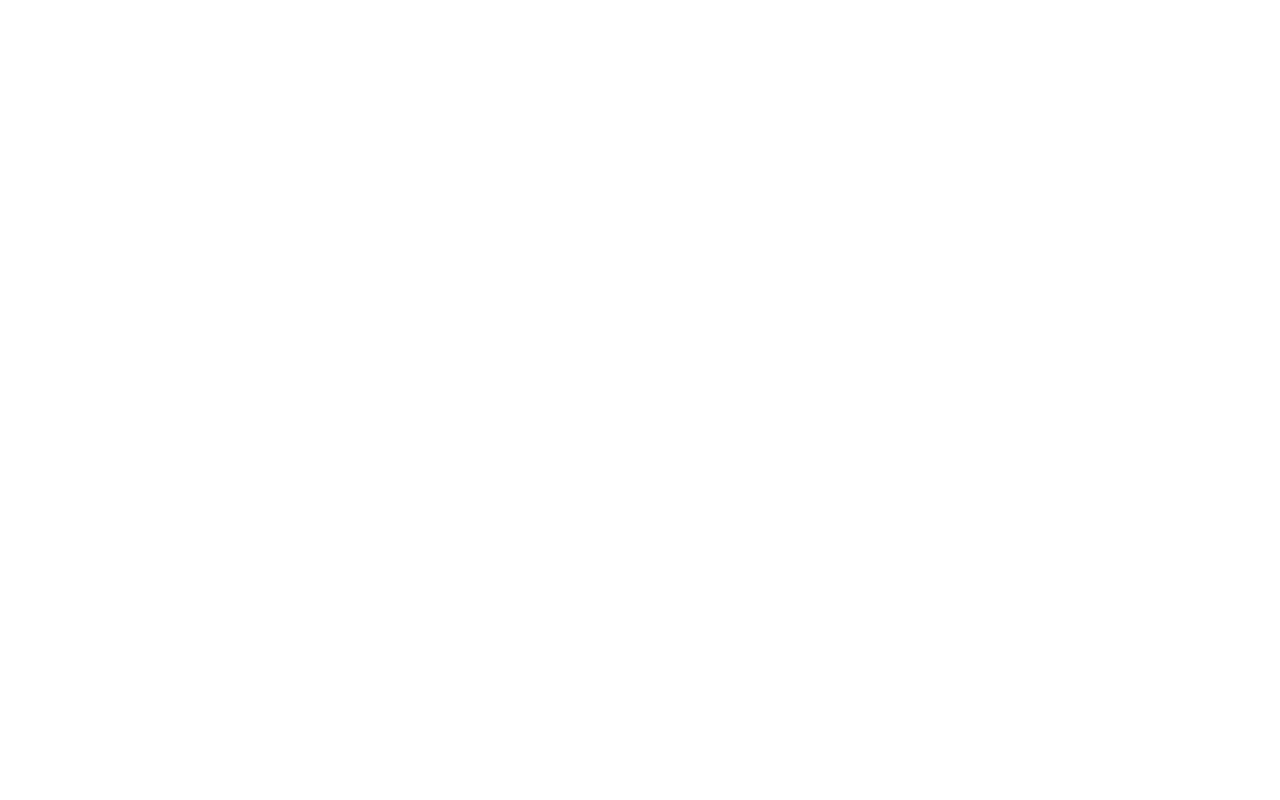
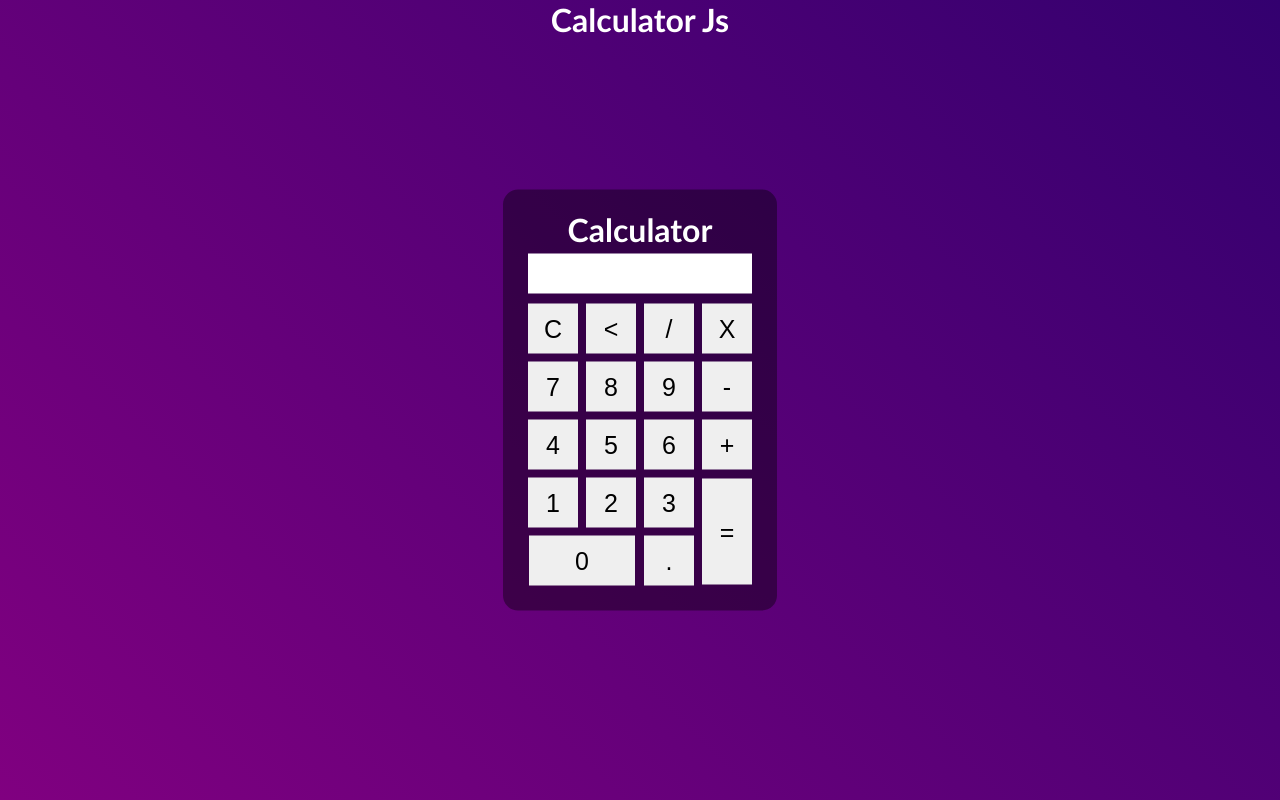
Before and after one commit to pedrohfreitas01/MiniProjectJsPure, a plain HTML site: page Calculator/index.html in a window 1280 px wide. Drawn offline with Linux system fonts and the light colour scheme.

Commit message:
calculatorJS-done

```diff
--- a/Calculator/index.html
+++ b/Calculator/index.html
@@ -4,9 +4,53 @@
     <meta charset="UTF-8">
     <meta http-equiv="X-UA-Compatible" content="IE=edge">
     <meta name="viewport" content="width=device-width, initial-scale=1.0">
-    <title>Calulator</title>
+    <link rel="stylesheet" href="style.css">
+    <title>Calulator JS</title>
 </head>
 <body>
-    <title> aolaao lsadoas l</title>
+    <h1>Calculator Js</h1>
+
+    <main>
+        <div class="calculadora">
+            <h1>Calculator</h1>
+            <p id="result"></p>
+
+            <table class="keys">
+                <tr>
+                    <td><button onclick="clearResult()">C</button></td>
+                    <td><button onclick="clearNumber()"><</button></td>
+                    <td><button onclick="insert(' / ')">/</button></td>
+                    <td><button onclick="insert(' * ')">X</button></td>
+                </tr>
+                <tr>
+                    <td><button onclick="insert('7')">7</button></td>
+                    <td><button onclick="insert('8')">8</button></td>
+                    <td><button onclick="insert('9')">9</button></td>
+                    <td><button onclick="insert(' - ')">-</button></td>
+                </tr>
+                <tr>
+                    <td><button onclick="insert('4')">4</button></td>
+                    <td><button onclick="insert('5')">5</button></td>
+                    <td><button onclick="insert('6')">6</button></td>
+                    <td><button onclick="insert(' + ')">+</button></td>
+                </tr>
+                <tr>
+                    <td><button onclick="insert('1')">1</button></td>
+                    <td><button onclick="insert('2')">2</button></td>
+                    <td><button onclick="insert('3')">3</button></td>
+                    <td rowspan="2"><button onclick="calcu()" style="height: 106px;">=</button></td>
+                </tr>
+                <tr>
+                    <td colspan="2"><button onclick="insert('0')" style="width: 106px">0</button></td>
+                    <td onclick="insert('.')"><button>.</button></td>
+                </tr>
+            </table>
+        </div>
+    </main>
+
+
+
+
+    <script src="main.js"></script>
 </body>
 </html>
--- a/Calculator/main.js
+++ b/Calculator/main.js
@@ -0,0 +1,39 @@
+
+
+
+function insert(number){
+    let numberTaked = document.getElementById('result').innerHTML;
+    document.getElementById('result').innerHTML = numberTaked + number
+
+}
+
+
+
+
+function clearResult(){
+    let result = document.getElementById('result').innerHTML;
+    document.getElementById('result').innerHTML = result.substring()
+}
+
+
+
+function calcu(){
+
+    let result = document.getElementById('result').innerHTML;
+    if(result){
+        document.getElementById('result').innerHTML = eval(result)
+        //eval() para calcular o resultado depois
+        // como aplicação simples , evitar de usar eval() em grande apps !!!
+    }
+    else{
+        document.getElementById('result').innerHTML = '...'
+    }
+
+
+}
+
+
+function clearResult(){
+    document.getElementById('result').innerHTML = " ";
+
+}
--- /dev/null
+++ b/Calculator/style.css
@@ -0,0 +1,49 @@
+*{
+    margin: 0;
+    padding: 0}
+
+
+
+body{
+    background-image: linear-gradient(45deg,#800080, #33006F);
+    height: 100vh;
+    color: white;
+    font-family: 'Gill Sans', 'Gill Sans MT', Calibri, 'Trebuchet MS', sans-serif;
+    text-align: center;
+}
+
+.calculadora{
+    position: absolute;
+    background-color: rgba(0, 0, 0, 0.4);
+    top: 50%;
+    left: 50%;
+    transform: translate(-50%,-50%);
+    border-radius: 15px;
+    padding: 20px;
+}
+
+table tr td button{
+    width: 50px;
+    height: 50px;
+    font-size: 25px;
+    cursor: pointer;
+    border: none;
+    margin: 3px;
+}
+
+table tr td button:hover{
+    background-color: purple;
+}
+
+
+#result{
+    width: 214px;
+    height: 30px;
+    background-color: white;
+    margin: 5px;
+    color: black;
+    text-align: right;
+    padding: 5px;
+    font-size: 28px;
+
+}
```
